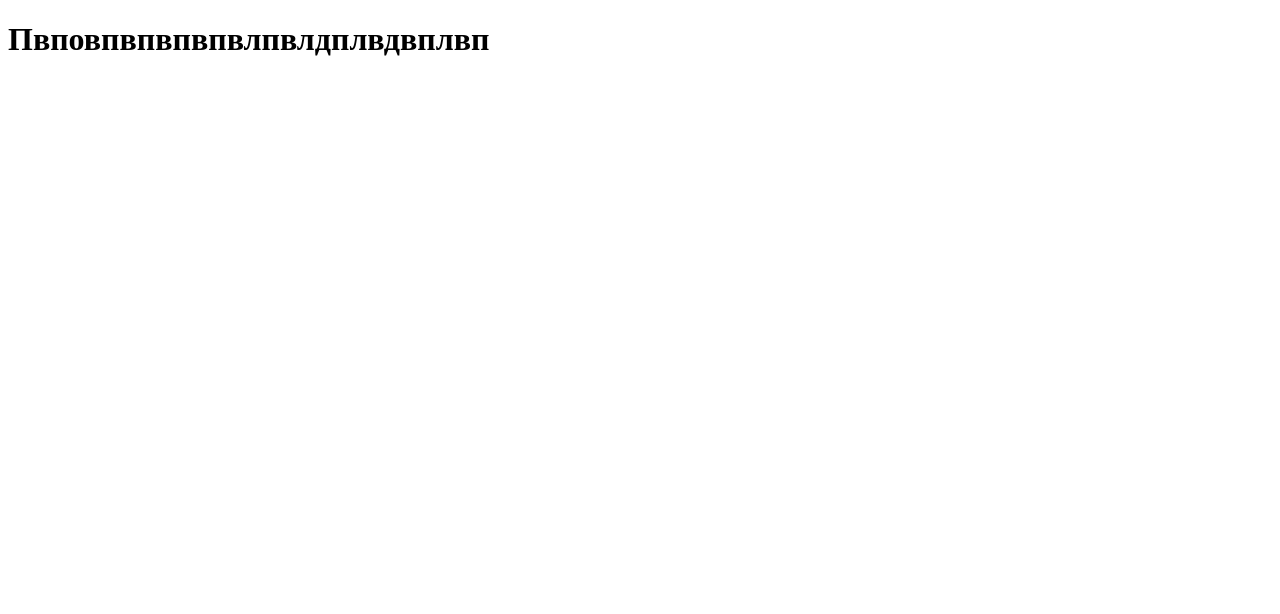
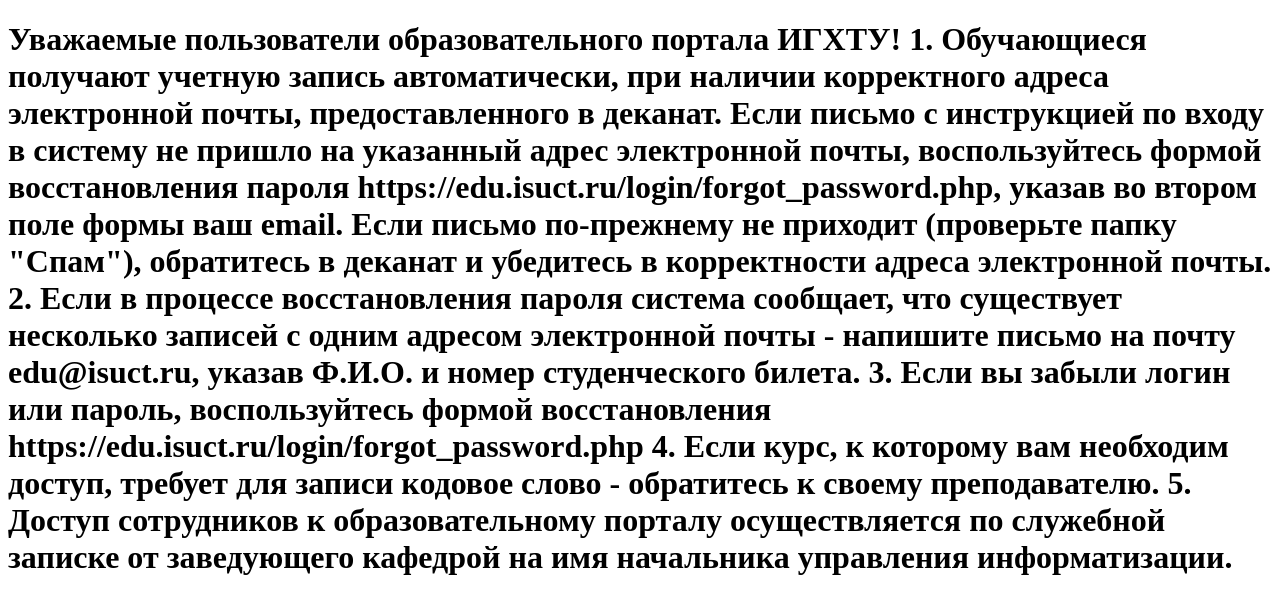
Before and after one commit to Vladislav3707/Vladislav3707.github.io, a plain HTML site: page index.html in a window 1280 px wide. Drawn offline with Linux system fonts and the light colour scheme.

Commit message:
Update index.html

```diff
--- a/index.html
+++ b/index.html
@@ -1,6 +1,15 @@
 <!DOCTYPE html>
 <html>
   <body>
-    <h1>Пвповпвпвпвпвлпвлдплвдвплвп</h1>
+    <h1>Уважаемые пользователи образовательного портала ИГХТУ!
+1. Обучающиеся получают учетную запись автоматически, при наличии корректного адреса электронной почты, предоставленного в деканат. Если письмо с инструкцией по входу в систему не пришло на указанный адрес электронной почты, воспользуйтесь формой восстановления пароля https://edu.isuct.ru/login/forgot_password.php, указав во втором поле формы ваш email. Если письмо по-прежнему не приходит (проверьте папку "Спам"), обратитесь в деканат и убедитесь в корректности адреса электронной почты.
+
+2. Если в процессе восстановления пароля система сообщает, что существует несколько записей с одним адресом электронной почты - напишите письмо на почту edu@isuct.ru, указав Ф.И.О. и номер студенческого билета.
+
+3. Если вы забыли логин или пароль, воспользуйтесь формой восстановления https://edu.isuct.ru/login/forgot_password.php
+
+4. Если курс, к которому вам необходим доступ, требует для записи кодовое слово - обратитесь к своему преподавателю.
+
+5. Доступ сотрудников к образовательному порталу осуществляется по служебной записке от заведующего кафедрой на имя начальника управления информатизации.</h1>
   </body>
 </html>
```
